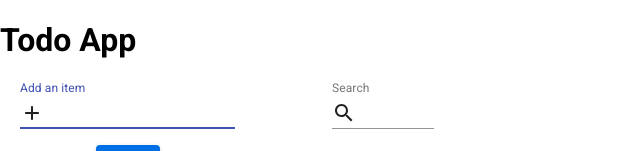
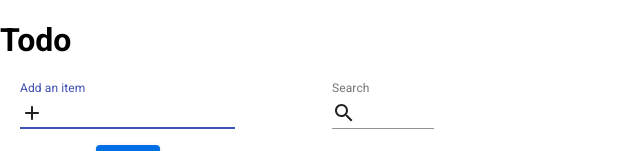
Before and after one commit to rachetm/todo-react, a React (Create React App) app: page / in a window 1280 px wide. Shown: the top 151 px of the page, without its empty margins (0-640 px from the left). Built offline with nearby package versions, Linux system fonts and the light colour scheme.

Commit message:
Changed title prop value

```diff
--- a/src/index.js
+++ b/src/index.js
@@ -10,6 +10,6 @@ const store = createStore(rootReducer);
 
 ReactDOM.render(
   <Provider store={store}>
-    <App title="Todo App" />
+    <App title="Todo" />
   </Provider>
   , document.getElementById("root"));
```
